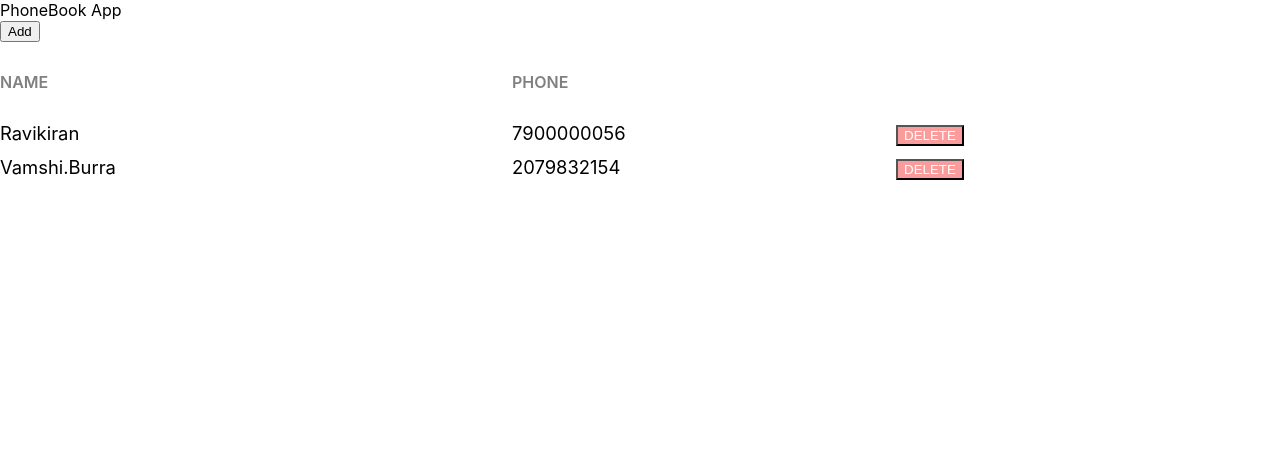
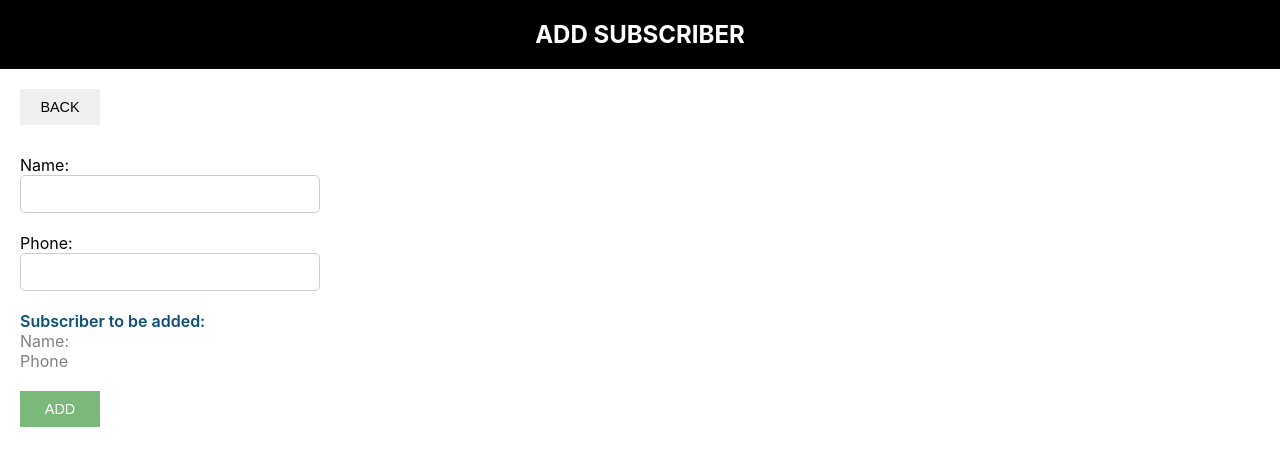
Before and after one commit to kirannani168/phone-directory, a React (Create React App) app: page / in a window 1280 px wide. Shown: the top 466 px of the page. Built offline with nearby package versions, Linux system fonts and the light colour scheme.

Commit message:
Rendered "AddSubscriber" Component

```diff
--- a/src/index.js
+++ b/src/index.js
@@ -1,13 +1,16 @@
 import React from 'react';
 import ReactDOM from 'react-dom/client';
 import './index.css';
-import App from './App';
+import './Styles/Common.css';
+
+// import App from './App';
 import reportWebVitals from './reportWebVitals';
+import AddSubscriber from './Components/AddSubscriber';
 
 const root = ReactDOM.createRoot(document.getElementById('root'));
 root.render(
   <React.StrictMode>
-    <App />
+    <AddSubscriber />
   </React.StrictMode>
 );
 
```
